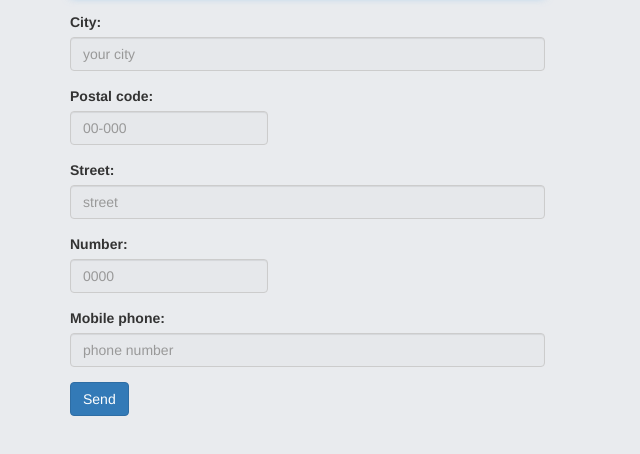
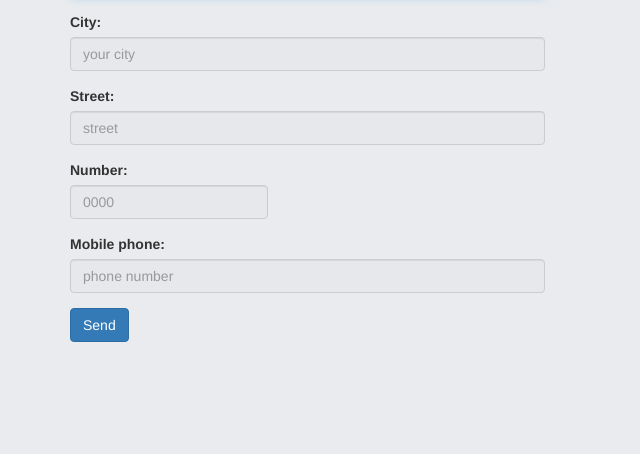
Before and after one commit to rikoefendi/validation-js, a plain HTML site: page index.html in a window 1280 px wide. Shown: the part 132-586 px from the top of the page, without its empty margins (0-640 px from the left). Drawn offline with nearby package versions, Linux system fonts and the light colour scheme.

Commit message:
Update index.html

```diff
--- a/index.html
+++ b/index.html
@@ -27,14 +27,6 @@
                 <input type="text" class="form-control" placeholder="your city">
               </div>
               <div class="form-group">
-                <div class="col-xs-12 no-padding">
-                  <label for="usr">Postal code:</label>
-                </div>
-                <div class="col-sm-5 col-xs-6 no-padding no-float">
-                  <input type="text" class="form-control numb" placeholder="00-000" maxlength="6" data-equal-length="6">
-                </div>
-              </div>
-              <div class="form-group">
                 <label for="usr">Street:</label>
                 <input type="text" class="form-control" placeholder="street">
               </div>
```
